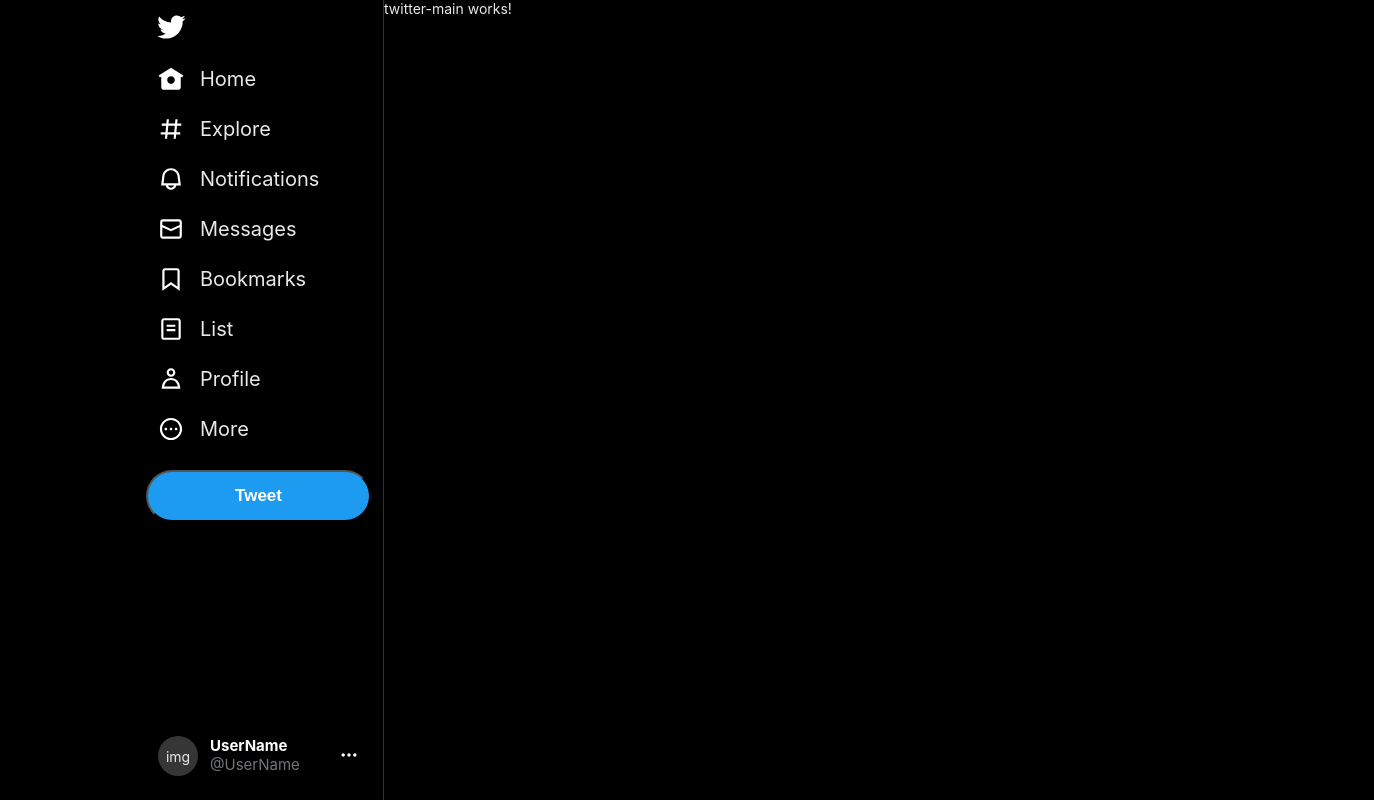
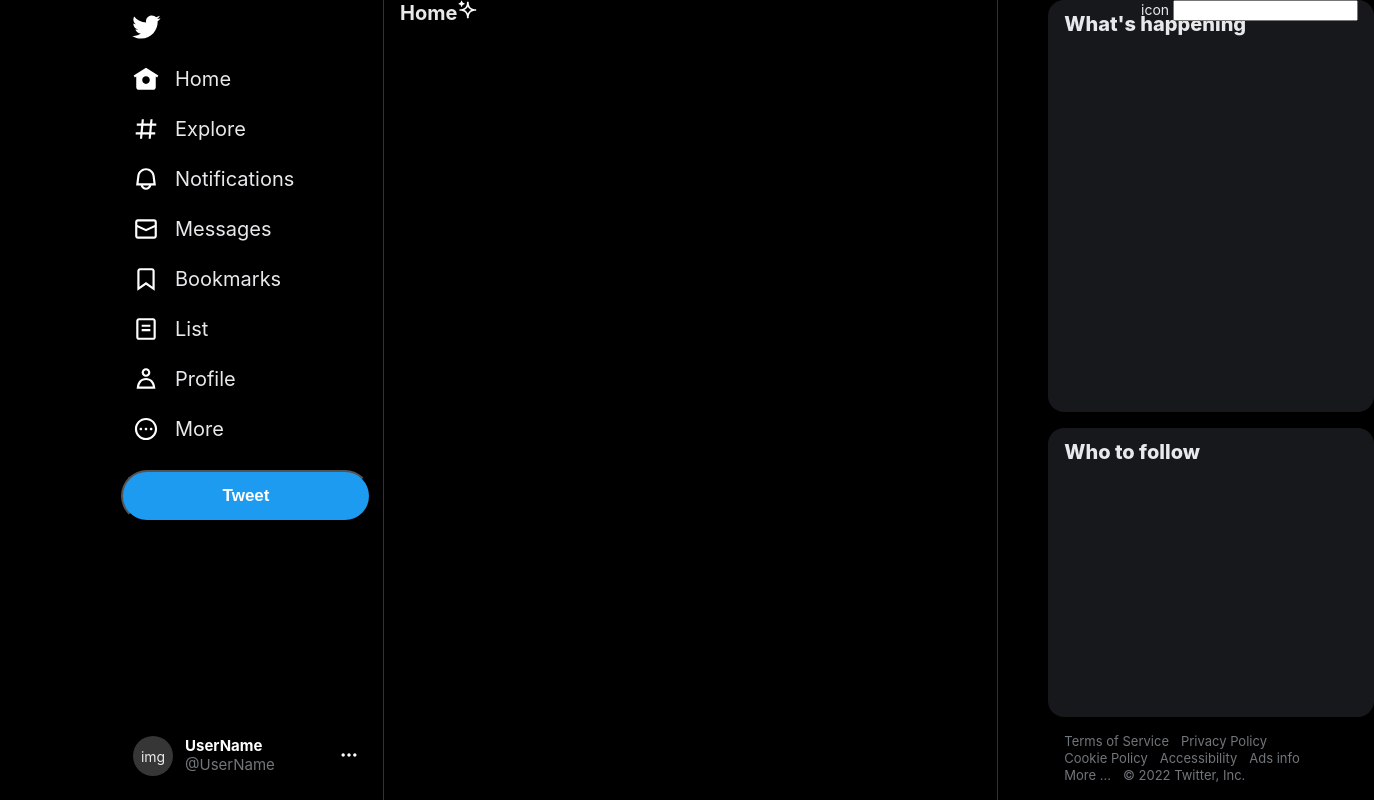
Before and after one commit to hnunezz/TwitterClone-FrontEnd, an Angular app: page /home in a window 1280 px wide. Shown: the whole page, 1374 px wide, since content can reach past the window. Built offline with nearby package versions, Linux system fonts and the light colour scheme.

Commit message:
Feat: Init twitter-main

```diff
--- a/src/app/features/home/components/twitter-header/twitter-header.component.scss
+++ b/src/app/features/home/components/twitter-header/twitter-header.component.scss
@@ -2,7 +2,7 @@
   display: flex;
   flex-direction: column;
   height: 100%;
-  width: 250px;
+  width: 275px;
   justify-content: space-between;
   float: right;
   border-right: 1px solid #2f3336;
--- a/src/app/features/home/components/twitter-main/twitter-main.component.html
+++ b/src/app/features/home/components/twitter-main/twitter-main.component.html
@@ -1 +1,37 @@
-<p>twitter-main works!</p>
+<main>
+  <section>
+    <nav>
+      <p>
+        <strong>Home</strong>
+        <svg><use fill="#FFF" xlink:href="assets/images/svg/twitter-main/top-tweets.svg#top_tweets"/></svg>
+      </p>
+      <div>
+        icon
+        <input type="text">
+      </div>
+    </nav>
+    <div class="Feed">
+      <p></p>
+    </div>
+
+    <aside>
+      <div class="Trend-Topics">
+        <ul>
+          <li> What's happening </li>
+        </ul>
+      </div>
+
+      <div class="Who-To-Follow">
+        <ul>
+          <li> Who to follow </li>
+        </ul>
+      </div>
+
+      <div class="Terms-Of-Service">
+        <p *ngFor="let terms of TermsOfService">
+            {{terms}}
+        </p>
+      </div>
+    </aside>
+  </section>
+</main>
--- a/src/app/features/home/components/twitter-main/twitter-main.component.scss
+++ b/src/app/features/home/components/twitter-main/twitter-main.component.scss
@@ -0,0 +1,108 @@
+main {
+  width: 100%;
+  height: 100%;
+  section {
+    width: 990px;
+    height: 100%;
+    display: flex;
+    justify-content: space-between;
+    gap: 50px;
+
+    nav {
+      position: absolute;
+      display: flex;
+      justify-content: space-between;
+      padding-left: 16px;
+      padding-right: 16px;
+      width: 990px;
+      height: 53px;
+
+      p {
+        width: 660px;
+        font-size: 20px;
+
+        svg {
+          width: 20px;
+          height: 20px;
+        }
+      }
+    }
+
+    .Feed {
+      width: 660px;
+      max-width: 660px;
+      border-right: 1px solid #2f3336;
+    }
+
+    aside {
+      width: 350px;
+      max-width: 350px;
+      display: flex;
+      flex-direction: column;
+      justify-content: space-around;
+
+      .Trend-Topics {
+        margin-bottom: 16px;
+        background-color: #16181c;
+        border-radius: 16px;
+        height: 480px;
+
+        ul {
+          li {
+            &:first-child {
+              font-size: 20px;
+              color: #e7e9ea;
+              padding: 12px 16px;
+              font-weight: 800;
+              line-height: 24px;
+            }
+          }
+        }
+      }
+
+      .Who-To-Follow {
+        margin-bottom: 16px;
+        background-color: #16181c;
+        border-radius: 16px;
+        height: 336px;
+
+        ul {
+          li {
+            &:first-child {
+              font-size: 20px;
+              color: #e7e9ea;
+              padding: 12px 16px;
+              font-weight: 800;
+              line-height: 24px;
+            }
+          }
+        }
+      }
+
+      .Terms-Of-Service {
+        height: 60px;
+        margin-bottom: 16px;
+        flex-wrap: wrap;
+        padding-left: 16px;
+        padding-right: 16px;
+        flex-direction: row;
+        display: flex;
+
+        p {
+          color: rgb(113, 118, 123);
+          padding-right: 12px;
+          font-size: 13px;
+          cursor: pointer;
+          line-height: 16px;
+          font-weight: 400;
+          font-family: TwitterChirp, -apple-system, BlinkMacSystemFont,
+            "Segoe UI", Roboto, Helvetica, Arial, sans-serif;
+
+          &:hover {
+            text-decoration: underline;
+          }
+        }
+      }
+    }
+  }
+}
--- a/src/app/features/home/components/twitter-main/twitter-main.component.ts
+++ b/src/app/features/home/components/twitter-main/twitter-main.component.ts
@@ -7,7 +7,12 @@
 })
 export class TwitterMainComponent implements OnInit {
 
-  constructor() { }
+  public TermsOfService: Array<string>;
+
+  constructor() {
+    this.TermsOfService = ['Terms of Service', "Privacy Policy", "Cookie Policy",
+    "Accessibility", "Ads info", "More ...", "© 2022 Twitter, Inc."];
+  }
 
   ngOnInit(): void {
   }
```
Also changed, not shown: src/assets/images/svg/twitter-main/top-tweets.svg (added).
